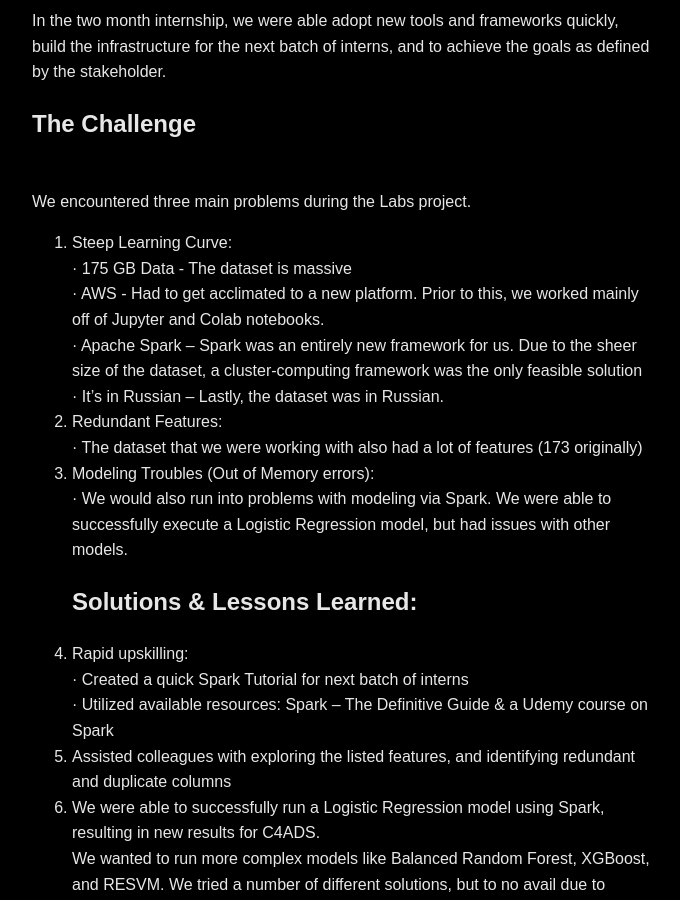
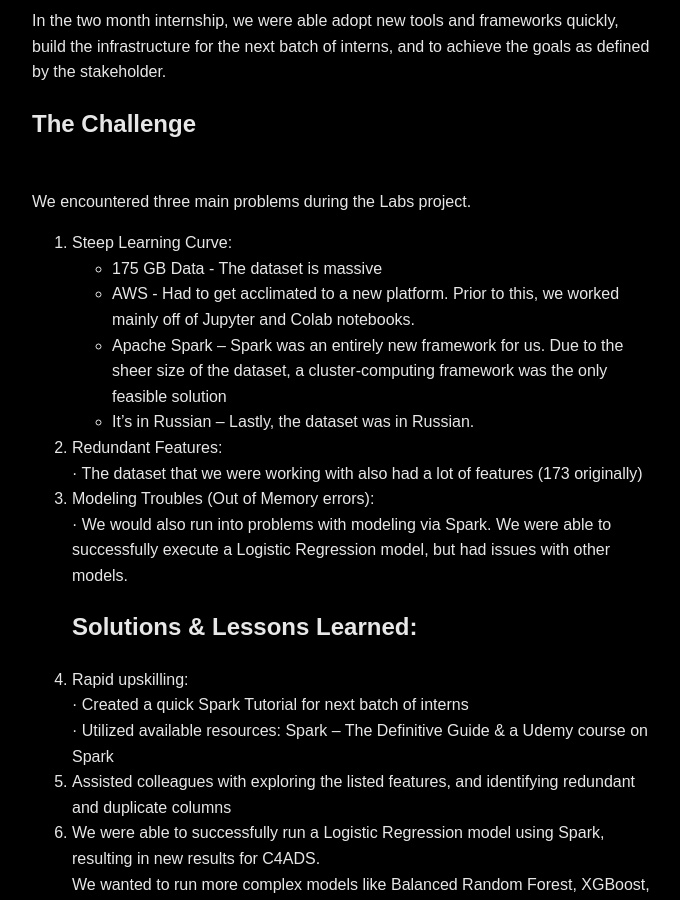
Before and after one commit to pragmatizt/ira_evangelista.github.io, a Jekyll site: the page built from c4ads.md, in a window 1280 px wide and 900 px high, scrolled down 614 px. Shown: the whole window, without its empty margins (296-976 px from the left). Built offline with Jekyll 4.4.1, drawn with Linux system fonts in a browser that asks for light colours; our own code applies the rules of GitHub Pages for plain Markdown files.

Commit message:
Update c4ads.md

```diff
--- a/c4ads.md
+++ b/c4ads.md
@@ -7,14 +7,15 @@ Based in Washington, D.C.  C4ADS is a nonprofit organization dedicated to provid
 A build-on project, the Nuclear Fuel Cycle projects’ mission is to find companies that have the potential to be involved in the production of dual use precision materials that can be used in the nuclear fuel cycle. By dual use we mean the manufacturing of products that although might be listed as civilian use only, that could also be used for military purposes. Our job was to pore through these massive datasets to find any companies that are currently manufacturing, or have shown the capability to manufacture, precision engineered products (like centrifuges, for example) that could be utilized in the nuclear fuel cycle.<br>
 <br>
 In the two month internship, we were able adopt new tools and frameworks quickly, build the infrastructure for the next batch of interns, and to achieve the goals as defined by the stakeholder.<br>
+
 ## The Challenge <br>
 <br>
 We encountered three main problems during the Labs project. <br>
 1.   	Steep Learning Curve:<br>
-·       175 GB Data - The dataset is massive<br>
-·       AWS - Had to get acclimated to a new platform.  Prior to this, we worked mainly off of Jupyter and Colab notebooks.<br>
-·       Apache Spark – Spark was an entirely new framework for us.  Due to the sheer size of the dataset, a cluster-computing framework was the only feasible solution <br>
-·       It’s in Russian – Lastly, the dataset was in Russian. <br>
+- 175 GB Data - The dataset is massive<br>
+- AWS - Had to get acclimated to a new platform.  Prior to this, we worked mainly off of Jupyter and Colab notebooks.<br>
+- Apache Spark – Spark was an entirely new framework for us.  Due to the sheer size of the dataset, a cluster-computing framework was the only feasible solution <br>
+- It’s in Russian – Lastly, the dataset was in Russian. <br>
 2.   	Redundant Features:<br>
 ·       The dataset that we were working with also had a lot of features (173 originally)<br>
 3.   	Modeling Troubles (Out of Memory errors):<br>
```
